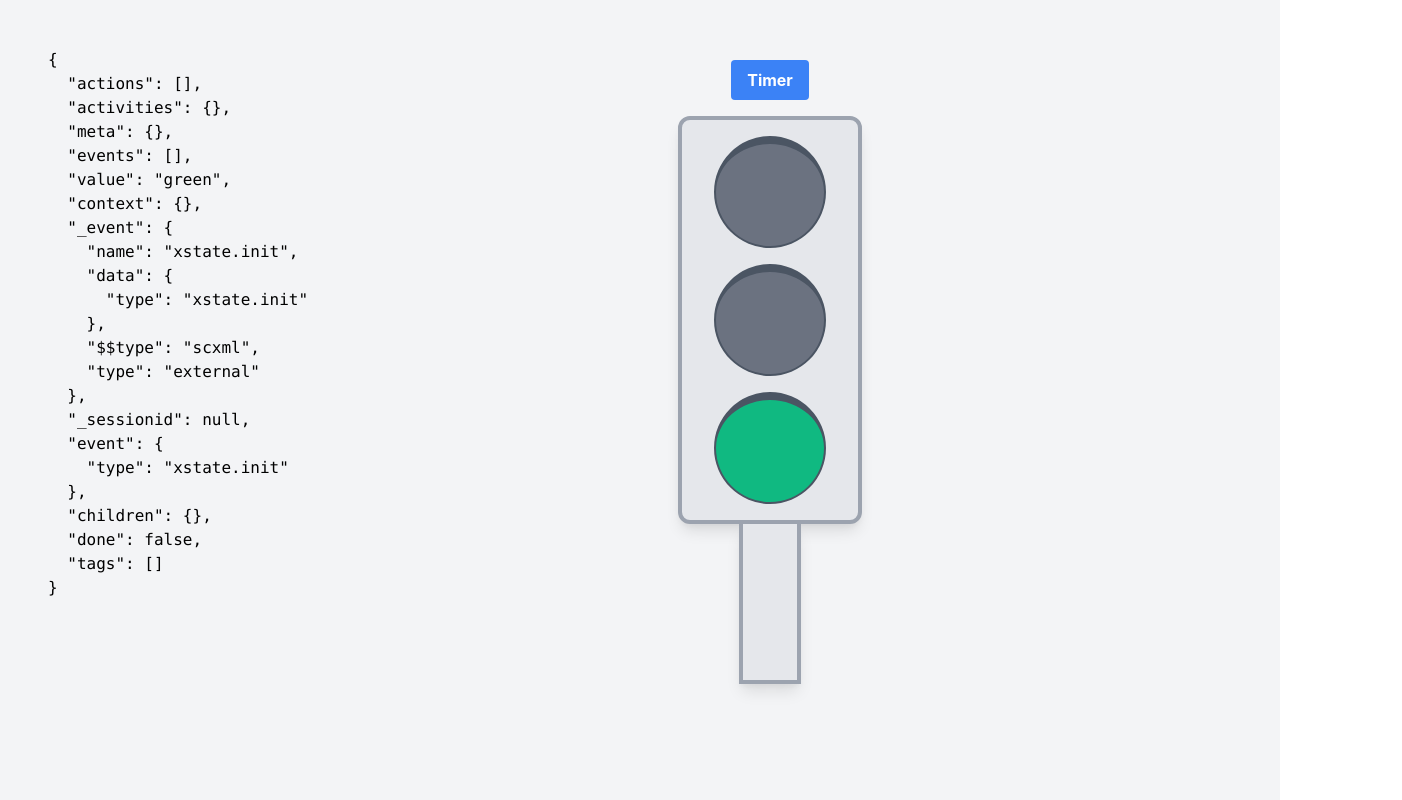
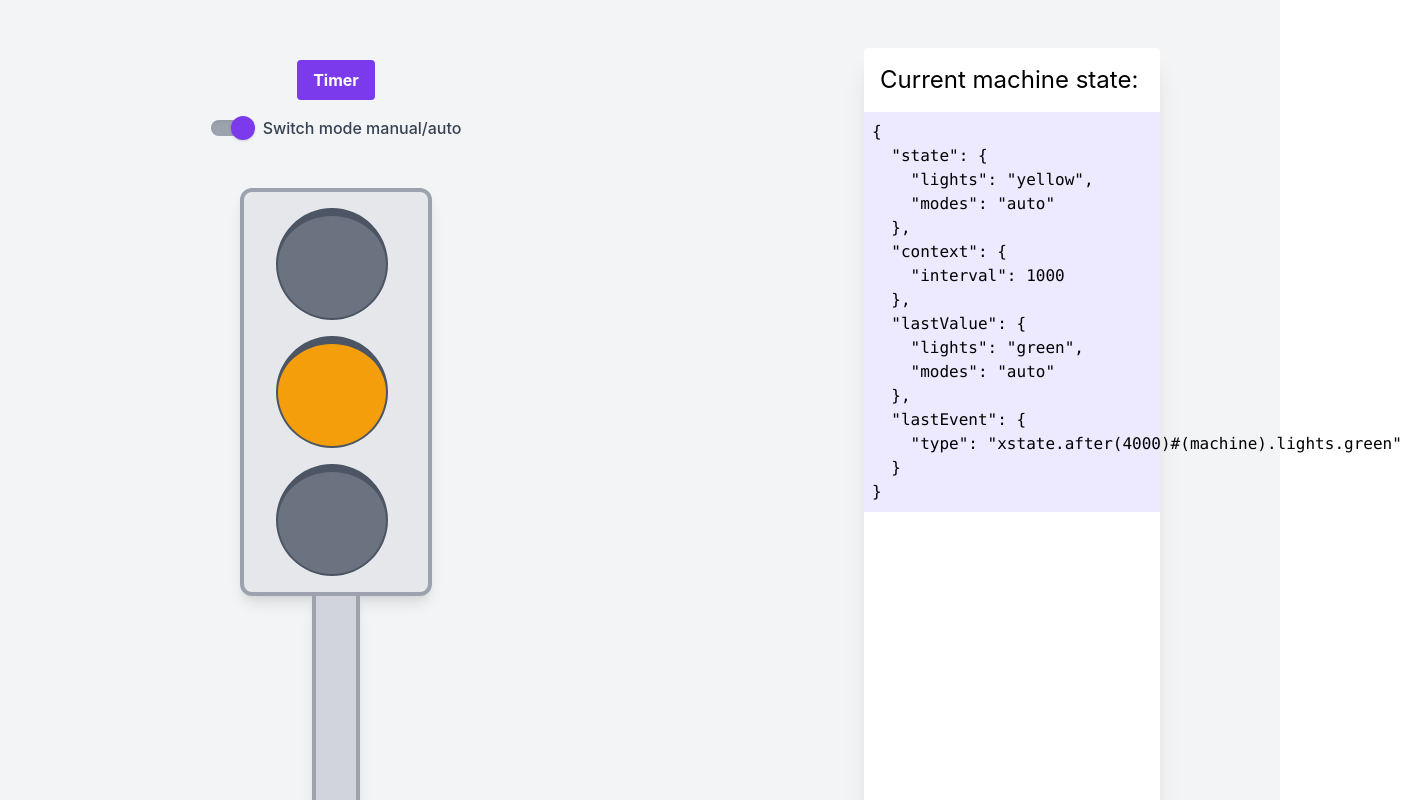
Before and after one commit to Gabriel-Idean/guild-xstate-01, a React (Create React App) app: page / in a window 1280 px wide. Shown: the top 800 px of the page, 1402 px wide, since content can reach past the window. Built offline with nearby package versions, Linux system fonts and the light colour scheme.

Commit message:
add auto mode

```diff
--- a/src/Pages/Index.tsx
+++ b/src/Pages/Index.tsx
@@ -1,4 +1,5 @@
 import { useMachine } from '@xstate/react';
+import Switch from '../common/Switch';
 import GreenLight from '../Lights/GreenLight';
 import RedLight from '../Lights/RedLight';
 import YellowLight from '../Lights/YellowLight';
@@ -6,27 +7,53 @@ import { stateMachine, States } from '../machines/stateMachine';
 
 export default function Index() {
   const [state, send] = useMachine(stateMachine);
-  const { value } = state;
+
+  function isLight(light: States.green | States.red | States.yellow): boolean {
+    return state.matches([States.lights, light]);
+  }
+
+  const isAuto = state.matches([States.modes, States.modeAuto]);
 
   return (
-    <div className="min-h-screen bg-gray-100 py-6 flex justify-center sm:py-12 px-12">
-      <div>
-        <pre className="">{JSON.stringify(state, null, 2)}</pre>
-      </div>
-      <div className="py-3 sm:max-w-xl sm:mx-auto flex flex-col">
+    <div className="min-h-screen bg-gray-100 py-6 flex sm:py-12 px-12">
+      <div className="py-3 sm:max-w-xl sm:mr-60 flex flex-1 w-1/2 flex-col">
         <button
-          className="bg-blue-500 hover:bg-blue-700 text-white font-bold py-2 px-4 rounded mb-4 mx-auto"
+          className="bg-purple-600 hover:bg-purple-700 text-white font-bold py-2 px-4 rounded mb-4 mx-auto"
           onClick={() => send('timer')}
           type="button"
         >
           Timer
         </button>
-        <div className="px-8 py-4 bg-gray-200 border-4 border-gray-400 shadow-lg sm:rounded-xl">
-          <RedLight isActive={value === States.red} />
-          <YellowLight isActive={value === States.yellow} />
-          <GreenLight isActive={value === States.green} />
+
+        <Switch
+          label="Switch mode manual/auto"
+          onChange={() => {
+            send('toggleMode');
+          }}
+          value={isAuto}
+        />
+
+        <div className="px-8 py-4 bg-gray-200 border-4 border-gray-400 shadow-lg sm:rounded-xl w-48 mx-auto">
+          <RedLight isActive={isLight(States.red)} />
+          <YellowLight isActive={isLight(States.yellow)} />
+          <GreenLight isActive={isLight(States.green)} />
         </div>
-        <div className="py-10 bg-gray-200 border-4 border-t-0 border-gray-400 shadow-lg w-1/3 h-40 mx-auto" />
+        <div className="py-10 bg-gray-300 border-4 border-t-0 border-gray-400 shadow-lg h-60 mx-auto w-12" />
+      </div>
+      <div className="bg-white flex-0 rounded shadow-xl w-1/4">
+        <h2 className="text-2xl mb-4 p-4 pb-0">Current machine state:</h2>
+        <pre className="bg-purple-100 p-2">
+          {JSON.stringify(
+            {
+              state: state.value,
+              context: state.context,
+              lastValue: state?.history?.value,
+              lastEvent: state.event,
+            },
+            null,
+            2,
+          )}
+        </pre>
       </div>
     </div>
   );
--- /dev/null
+++ b/src/common/Switch.tsx
@@ -0,0 +1,28 @@
+import { ChangeEventHandler } from 'react';
+
+interface Props {
+  label?: string;
+  onChange: ChangeEventHandler<HTMLInputElement>;
+  value?: boolean;
+}
+
+export default function Switch({ label, onChange, value }: Props) {
+  return (
+    <div className="flex items-center justify-center w-full mb-12">
+      <label htmlFor="toogleA" className="flex items-center cursor-pointer">
+        <div className="relative">
+          <input
+            id="toogleA"
+            type="checkbox"
+            className="sr-only"
+            onChange={onChange}
+            checked={value}
+          />
+          <div className="w-10 h-4 bg-gray-400 rounded-full shadow-inner" />
+          <div className="dot absolute w-6 h-6 bg-white rounded-full shadow -left-1 -top-1 transition" />
+        </div>
+        <div className="ml-3 text-gray-700 font-medium">{label}</div>
+      </label>
+    </div>
+  );
+}
--- a/src/index.css
+++ b/src/index.css
@@ -15,3 +15,8 @@ code {
   font-family: source-code-pro, Menlo, Monaco, Consolas, 'Courier New',
     monospace;
 }
+
+input:checked ~ .dot {
+  transform: translateX(100%);
+  background-color: rgba(124, 58, 237);
+}
--- a/src/machines/stateMachine.ts
+++ b/src/machines/stateMachine.ts
@@ -1,37 +1,110 @@
 import { createMachine } from 'xstate';
 
 export enum States {
+  lights = 'lights',
   green = 'green',
   yellow = 'yellow',
   red = 'red',
+
+  modes = 'modes',
+  modeAuto = 'auto',
+  modeMan = 'manual',
 }
 
-type Context = {};
+type Context = {
+  interval: number;
+};
 
-// interface Events {}
+interface Events {
+  type: 'timer' | 'toggleMode';
+}
 
-export const stateMachine = createMachine<Context>({
+export const stateMachine = createMachine<Context, Events>(
+  {
+    type: 'parallel',
+    context: {
+      interval: 1000,
+    },
+    states: {
+      [States.lights]: {
         initial: States.green,
         on: {
           timer: {
-      target: States.green,
+            target: `${States.lights}.${States.green}`,
           },
         },
         states: {
           [States.green]: {
+            after: {
+              4000: {
+                cond: 'isAuto',
+                target: [States.yellow],
+              },
+            },
             on: {
               timer: States.yellow,
             },
           },
           [States.yellow]: {
+            after: {
+              2000: {
+                cond: 'isAuto',
+                target: [States.red],
+              },
+            },
             on: {
               timer: States.red,
             },
           },
           [States.red]: {
+            after: {
+              6000: {
+                cond: 'isAuto',
+                target: [States.green],
+              },
+            },
             on: {
               timer: States.green,
             },
           },
         },
-});
+      },
+      [States.modes]: {
+        initial: States.modeAuto,
+        states: {
+          [States.modeAuto]: {},
+          [States.modeMan]: {},
+        },
+        on: {
+          toggleMode: [
+            {
+              cond: 'isAuto',
+              target: `${States.modes}.${States.modeMan}`,
+            },
+            {
+              target: [
+                `${States.modes}.${States.modeAuto}`,
+                `${States.lights}.${States.red}`,
+              ],
+            },
+          ],
+        },
+      },
+    },
+  },
+  {
+    guards: {
+      isAuto: (_, __, { state }) =>
+        state.matches([States.modes, States.modeAuto]),
+    },
+  },
+);
+
+// invoke: {
+//   src: (context) => (cb) => {
+//     setTimeout(() => {
+//       console.log('kikou lol');
+//       cb('timer');
+//     }, context.interval);
+//   },
+// },
```
Lines whose indentation alone changed are shown as unchanged.
